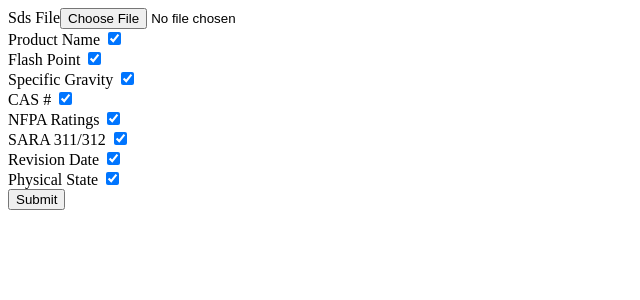
After one commit to astepe/ari-blog, a Flask app: page /projects/submit_sds in a window 1280 px wide. The commit adds this page. Shown: the top 300 px of the page, without its empty margins (0-640 px from the left). Run offline with Flask 2, Linux system fonts and the light colour scheme; some libraries are stand-ins or nearby versions.

Commit message:
added sds parser app

```diff
--- a/blog/__init__.py
+++ b/blog/__init__.py
@@ -18,14 +18,14 @@
     from blog import models
 
     from blog.home import home
-    from blog.portfolio import portfolio
+    from blog.projects import projects
     from blog.blog import blog
     from blog.error_pages import error_pages
     from blog.api import api
 
     app.register_blueprint(home)
     app.register_blueprint(blog)
-    app.register_blueprint(portfolio)
+    app.register_blueprint(projects)
     app.register_blueprint(error_pages)
     app.register_blueprint(api, url_prefix='/api')
 
--- a/blog/portfolio/__init__.py
+++ /dev/null
@@ -1,5 +0,0 @@
-from flask import Blueprint
-
-portfolio = Blueprint('portfolio', __name__)
-
-from blog.portfolio import views
--- /dev/null
+++ b/blog/projects/__init__.py
@@ -0,0 +1,5 @@
+from flask import Blueprint
+
+projects = Blueprint('projects', __name__)
+
+from blog.projects import views
--- /dev/null
+++ b/blog/projects/views.py
@@ -0,0 +1,60 @@
+from flask import render_template, abort, jsonify, request
+from blog.models import Project
+from blog.projects import projects
+from blog.projects.parser import sds_parser
+from flask_wtf import FlaskForm
+from wtforms import BooleanField, SubmitField
+from flask_wtf.file import FileField, FileRequired
+import os
+
+
+class SDSForm(FlaskForm):
+
+    sds_file = FileField(validators=[FileRequired()])
+    product_name = BooleanField('Product Name', default='checked')
+    flash_point = BooleanField('Flash Point', default='checked')
+    specific_gravity = BooleanField('Specific Gravity', default='checked')
+    cas_number = BooleanField('CAS #', default='checked')
+    nfpa = BooleanField('NFPA Ratings', default='checked')
+    sara_311 = BooleanField('SARA 311/312', default='checked')
+    revision_date = BooleanField('Revision Date', default='checked')
+    physical_state = BooleanField('Physical State', default='checked')
+    submit = SubmitField('Submit')
+
+
+# view list of all projects
+@projects.route('/projects', methods=['GET'])
+def view_projects():
+    return render_template("projects.html")
+
+
+# view specific project
+@projects.route('/projects/<int:id>', methods=['GET'])
+def view_project(id):
+
+    project = Project.query.get(id)
+    if project is not None:
+        return render_template("project.html", project=project)
+    abort(404)
+
+
+@projects.route('/projects/submit_sds', methods=['GET', 'POST'])
+def submit_sds():
+
+    form = SDSForm()
+
+    if request.method == 'GET':
+
+        return render_template("sds_parser_form.html", form=form)
+
+    elif form.validate_on_submit():
+
+        temp_file = os.getcwd() + '/tempsds.pdf'
+        form.sds_file.data.save(temp_file)
+        chemical_data = sds_parser(temp_file)
+
+        return jsonify(chemical_data)
+
+    else:
+
+        return jsonify(data={'message': 'nope'})
--- a/blog/templates/base.html
+++ b/blog/templates/base.html
@@ -145,14 +145,14 @@
     font-size: 15px;
     background: #eee;
   }
-  .blog, .portfolio, .introduction {
+  .blog, .projects, .introduction {
     display: grid;
     grid-template-rows: auto;
     padding-top: 75px;
     padding-left: 125px;
     padding-right: 125px;
   }
-  .portfolio-image {
+  .projects-image {
     width: 100%;
     height: 100%;
     object-fit: cover;
--- a/blog/templates/blog.html
+++ b/blog/templates/blog.html
@@ -2,7 +2,7 @@
 
 {% block current %}
 <div class="navlink"><a href="{{url_for('blog.view_blog')}}">Blog</a></div>
-<div class="navlink"><a href="{{url_for('portfolio.view_portfolio')}}">Projects</a></div>
+<div class="navlink"><a href="{{url_for('projects.view_projects')}}">Projects</a></div>
 {% endblock %}
 
 {% block content %}
--- a/blog/templates/blog_post.html
+++ b/blog/templates/blog_post.html
@@ -2,7 +2,7 @@
 
 {% block current %}
 <div class="navlink"><a href="{{url_for('blog.view_blog')}}">Blog</a></div>
-<div class="navlink"><a href="{{url_for('portfolio.view_portfolio')}}">Projects</a></div>
+<div class="navlink"><a href="{{url_for('projects.view_projects')}}">Projects</a></div>
 {% endblock %}
 
 
--- a/blog/templates/index.html
+++ b/blog/templates/index.html
@@ -2,7 +2,7 @@
 
 {% block current %}
 <div class="navlink"><a href="{{url_for('blog.view_blog')}}">Blog</a></div>
-<div class="navlink"><a href="{{url_for('portfolio.view_portfolio')}}">Projects</a></div>
+<div class="navlink"><a href="{{url_for('projects.view_projects')}}">Projects</a></div>
 {% endblock %}
 
 {% block content %}
--- a/blog/templates/portfolio.html
+++ b/blog/templates/projects.html
@@ -2,15 +2,15 @@
 
 {% block current %}
   <div class="navlink"><a href="{{url_for('blog.view_blog')}}">Blog</a></div>
-  <div class="navlink"><a href="{{url_for('portfolio.view_portfolio')}}">Projects</a></div>
+  <div class="navlink"><a href="{{url_for('projects.view_projects')}}">Projects</a></div>
 {% endblock %}
 
 {% block content %}
-<div class="portfolio">
+<div class="projects">
   <div>
     <h1>Under Construction</h1>
     <p>I can't wait for the big reveal!</p>
-    <img class="portfolio-image" src="https://images.freeimages.com/images/large-previews/7a4/steel-rebar-1189002.jpg" alt="Construction">
+    <img class="projects-image" src="https://images.freeimages.com/images/large-previews/7a4/steel-rebar-1189002.jpg" alt="Construction">
   </div>
 </div>
 {% endblock %}
--- /dev/null
+++ b/blog/templates/sds_parser_form.html
@@ -0,0 +1,64 @@
+<!DOCTYPE html>
+<html>
+  <head>
+    <meta charset="utf-8">
+    <title>Form for inputting an sds pdf for parsing</title>
+    <script src="http://code.jquery.com/jquery-1.8.3.min.js"></script>
+    <script>
+    $(document).ready(function() {
+      var form = document.getElementById('form');
+      var submitButton = document.getElementById('submit');
+      var url = "{{ url_for('projects.submit_sds') }}";
+
+      form.onsubmit(function (event) {
+        event.preventDefault();
+        submitButton.name = 'Uploading...';
+
+        var file = document.getElementById('sds_file').files[0];
+        var formData = new FormData();
+        formData.append('sds_file', file, file.name);
+
+        var xhr = new XMLHttpRequest();
+        xhr.open('POST', url, true);
+
+        xhr.onload = function() {
+          if (xhr.status === 200) {
+            submitButton.name = 'Submit';
+          }
+          else {
+            alert('An error occured!');
+          }
+        };
+        xhr.send(formData);
+      });
+    });
+  </script>
+  </head>
+  <body>
+    <form method="POST" enctype='multipart/form-data'>
+      {{ form.hidden_tag() }}
+      {{ form.sds_file.label }}{{ form.sds_file }}
+      <br>
+      {{ form.product_name.label }} {{ form.product_name }}
+      <br>
+      {{ form.flash_point.label }} {{ form.flash_point }}
+      <br>
+      {{ form.specific_gravity.label }} {{ form.specific_gravity }}
+      <br>
+      {{ form.cas_number.label }} {{ form.cas_number }}
+      <br>
+      {{ form.nfpa.label }} {{ form.nfpa }}
+      <br>
+      {{ form.sara_311.label }} {{ form.sara_311 }}
+      <br>
+      {{ form.revision_date.label }} {{ form.revision_date }}
+      <br>
+      {{ form.physical_state.label }} {{ form.physical_state }}
+      <br>
+      {{ form.submit() }}
+    </form>
+    <div>
+      <p id="chemical_data"></p>
+    </div>
+  </body>
+</html>
--- a/requirements.txt
+++ b/requirements.txt
@@ -13,7 +13,7 @@
 click==6.7
 docutils==0.14
 dominate==2.3.1
-elasticsearch==6.1.1
+elasticsearch==6.3.1
 Flask==1.0.2
 Flask-Babel==0.11.2
 Flask-Bcrypt==0.7.1
@@ -49,6 +49,7 @@
 Pygments==2.2.0
 PyInstaller==3.4
 PyJWT==1.5.3
+PyPDF2==1.26.0
 pytest==3.10.1
 python-dateutil==2.6.1
 python-dotenv==0.7.1
@@ -62,7 +63,7 @@
 s3transfer==0.1.13
 six==1.11.0
 SQLAlchemy==1.1.14
-urllib3==1.22
+urllib3==1.23
 visitor==0.1.3
 Werkzeug==0.14.1
 WTForms==2.1
```
Also changed, not shown: blog/portfolio/views.py (deleted, +0 -18 lines), blog/projects/parser.py (added, +73 -0 lines), 1 other file.
